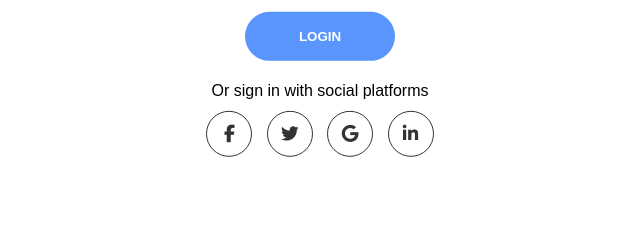
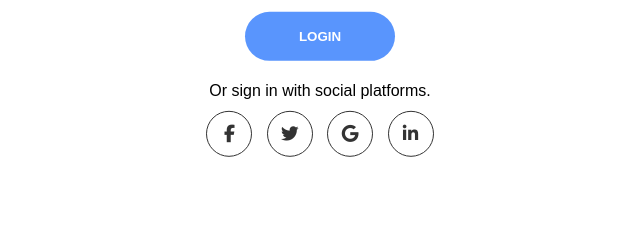
Before and after one commit to orjilo/login-project, a plain HTML site: page index.html in a window 1280 px wide. Shown: the part 421-661 px from the top of the page, 640-1280 px from the left. Drawn offline with Linux system fonts and the light colour scheme.

Commit message:
i added dot

```diff
--- a/index.html
+++ b/index.html
@@ -25,7 +25,7 @@
 
                     <input type="submit" value="Login" class="btn solid">
 
-                    <p class="social-text">Or sign in with social platforms</p>
+                    <p class="social-text">Or sign in with social platforms.</p>
                     <div class="social-media">
                         <a  href="#" class="social-icon">
                             <i class="fab fa-facebook-f"></i>
```
